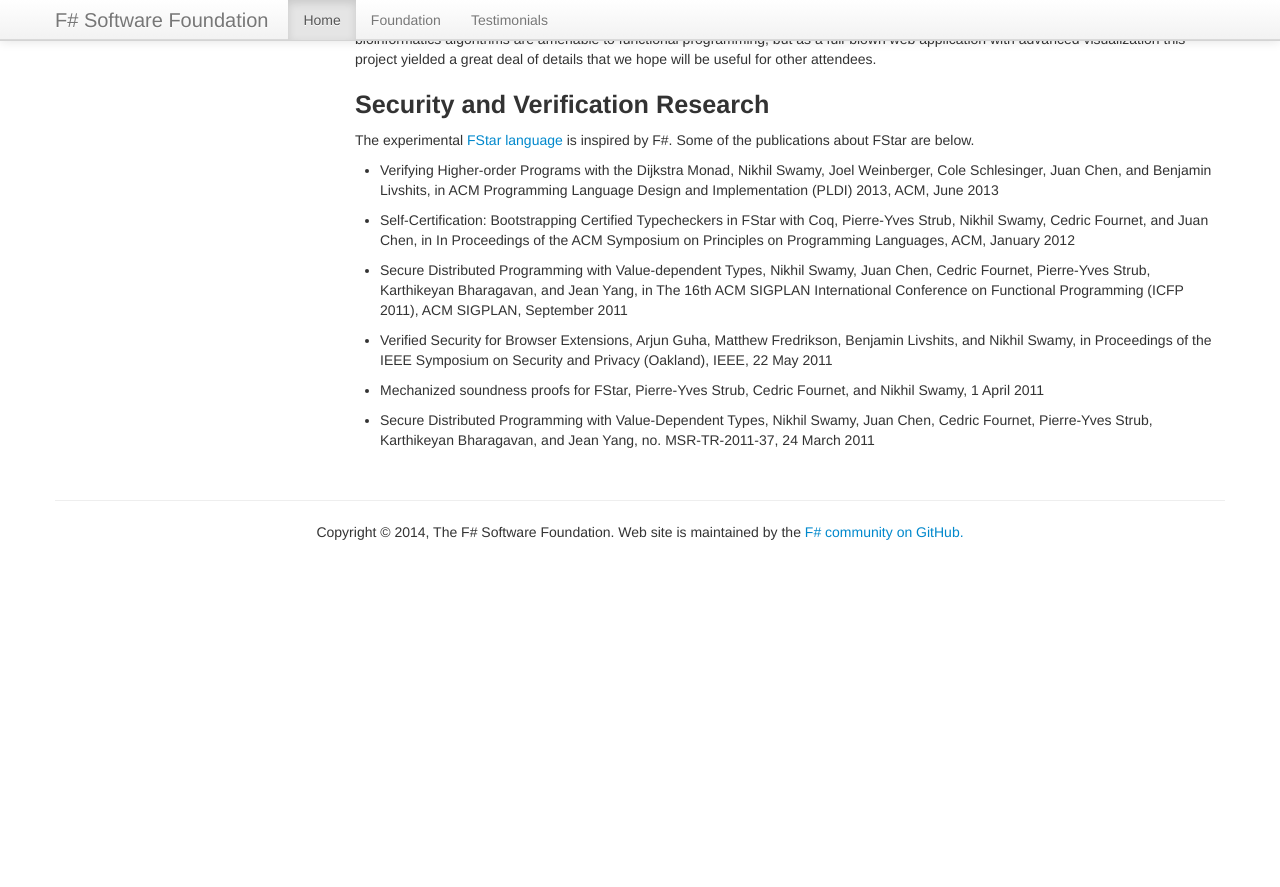
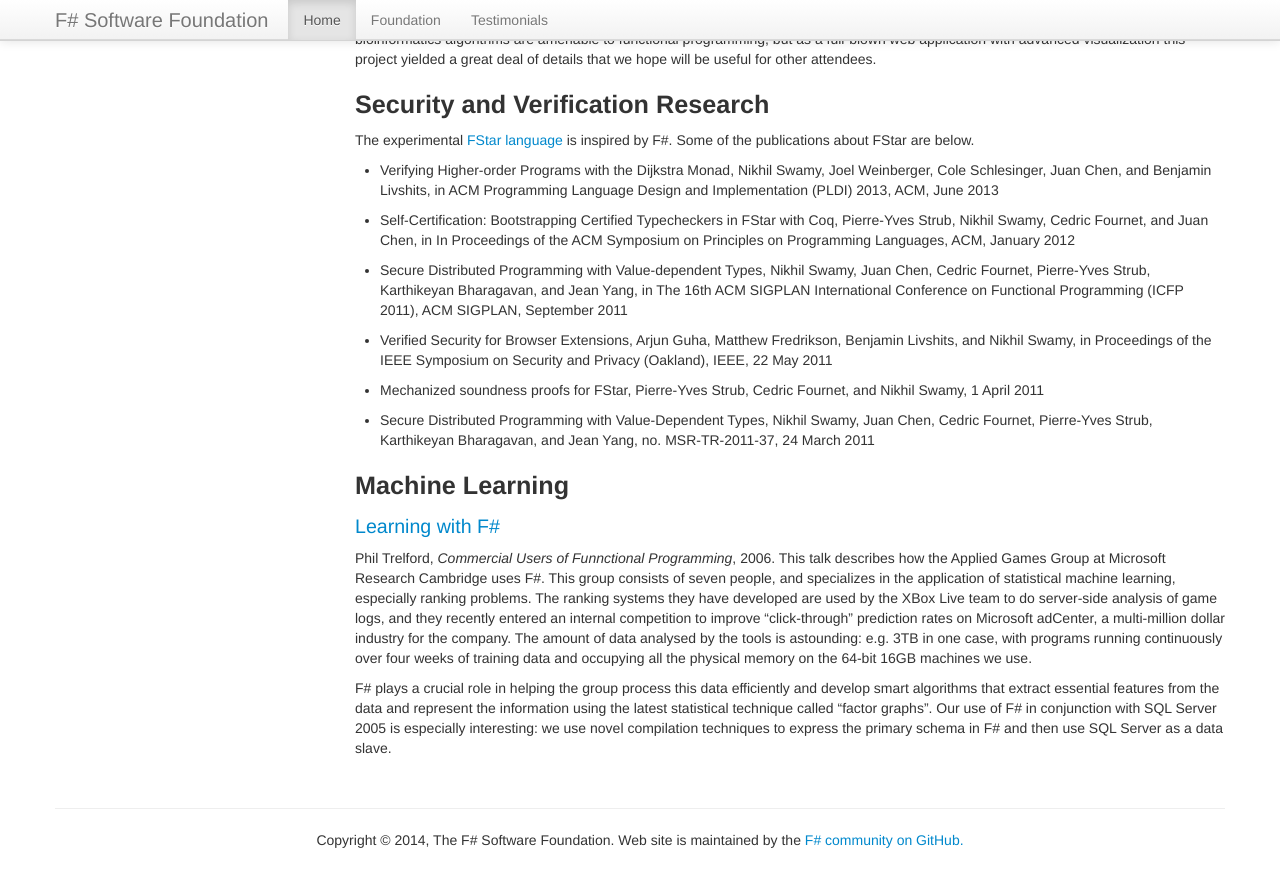
Before and after one commit to fsharp/fsharp.org, a Jekyll site: the page built from teaching/research.md, in a window 1280 px wide and 900 px high, scrolled down 5847 px. Shown: the top 887 px of the window. Built offline with Jekyll 4.4.1, drawn with Linux system fonts in a browser that asks for light colours; nearby versions of some CDN libraries; some web fonts are replaced; comment, search, counter and statistics services are not loaded; before the commit the page ends 6439 px from its top, so only the background shows below that.

Commit message:
Update research.md

```diff
--- a/teaching/research.md
+++ b/teaching/research.md
@@ -433,3 +433,12 @@ Some of the publications about FStar are below.
 
 * Secure Distributed Programming with Value-Dependent Types, Nikhil Swamy, Juan Chen, Cedric Fournet,
   Pierre-Yves Strub, Karthikeyan Bharagavan, and Jean Yang, no. MSR-TR-2011-37, 24 March 2011
+
+
+## Machine Learning
+
+### [Learning with F#](http://dl.acm.org/citation.cfm?id=1362709)
+
+Phil Trelford, _Commercial Users of Funnctional Programming_, 2006. This talk describes how the Applied Games Group at Microsoft Research Cambridge uses F#. This group consists of seven people, and specializes in the application of statistical machine learning, especially ranking problems. The ranking systems they have developed are used by the XBox Live team to do server-side analysis of game logs, and they recently entered an internal competition to improve "click-through" prediction rates on Microsoft adCenter, a multi-million dollar industry for the company. The amount of data analysed by the tools is astounding: e.g. 3TB in one case, with programs running continuously over four weeks of training data and occupying all the physical memory on the 64-bit 16GB machines we use.
+
+F# plays a crucial role in helping the group process this data efficiently and develop smart algorithms that extract essential features from the data and represent the information using the latest statistical technique called "factor graphs". Our use of F# in conjunction with SQL Server 2005 is especially interesting: we use novel compilation techniques to express the primary schema in F# and then use SQL Server as a data slave.
```
